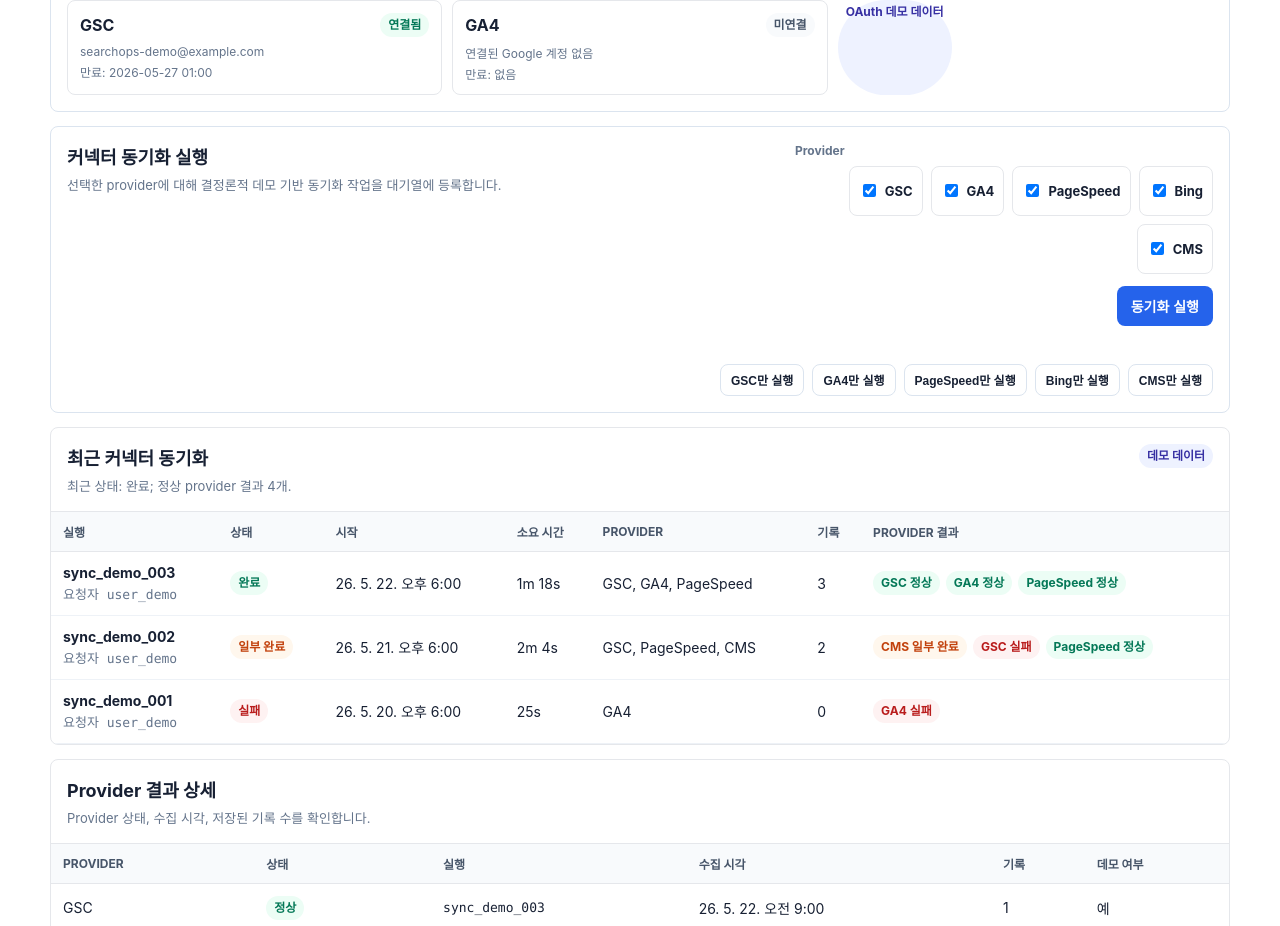
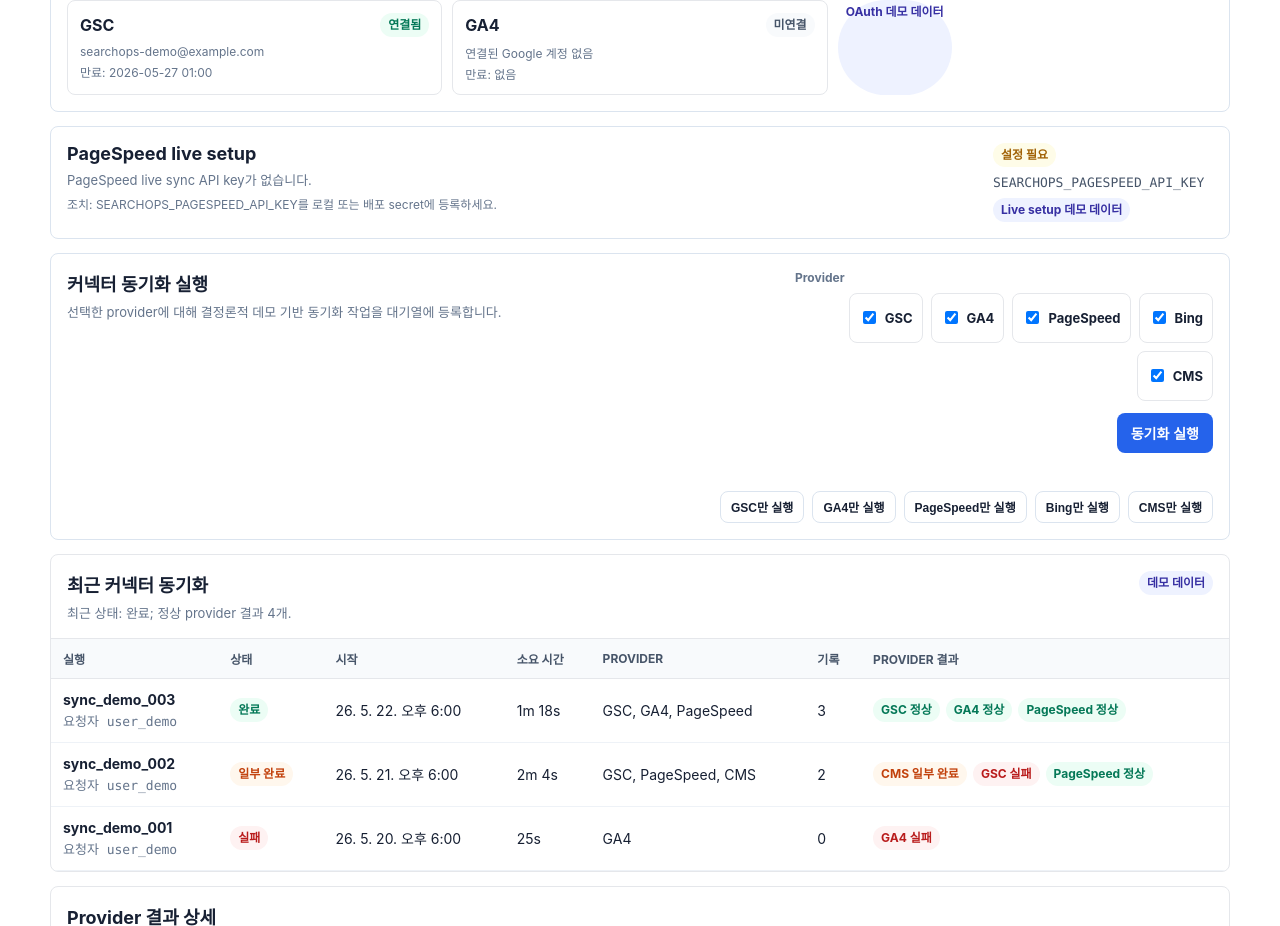
Before and after one commit to kionya/searchops-ai, a Next.js app in the folder apps/web/: page /sites/1/connectors in a window 1280 px wide. Shown: the part 800-1726 px from the top of the page. Built offline with nearby package versions, Linux system fonts and the light colour scheme.

Commit message:
feat: show PageSpeed live setup status

```diff
--- a/apps/web/app/sites/[siteId]/connectors/page.tsx
+++ b/apps/web/app/sites/[siteId]/connectors/page.tsx
@@ -15,6 +15,13 @@ import {
   thStyle
 } from "../../../../src/dashboard-table-styles";
 import { formatBooleanLabel, formatStatusLabel } from "../../../../src/korean-labels";
+import {
+  formatConnectorLiveSetupStatus,
+  getConnectorLiveSetupTone,
+  getPageSpeedLiveSetupCheck,
+  loadConnectorLiveSetupData,
+  type ConnectorLiveSetupTone
+} from "../../../../src/connector-live-setup";
 import {
   formatConnectorOAuthDate,
   formatConnectorOAuthStatus,
@@ -56,12 +63,14 @@ interface ConnectorsPageProps {
 export default async function ConnectorsPage({ params, searchParams }: ConnectorsPageProps) {
   const { siteId } = await params;
   const triggerSearchParams = await searchParams;
-  const [history, oauthData] = await Promise.all([
+  const [history, oauthData, liveSetupData] = await Promise.all([
     loadConnectorSyncHistory(siteId),
-    loadConnectorOAuthData(siteId)
+    loadConnectorOAuthData(siteId),
+    loadConnectorLiveSetupData()
   ]);
   const summary = summarizeConnectorSyncHistory(history);
   const oauthStatuses = summarizeConnectorOAuthProviders(oauthData.credentials);
+  const pageSpeedSetupCheck = getPageSpeedLiveSetupCheck(liveSetupData.report);
   const allResults = Object.values(history.resultsByRunId).flat();
   const runsById = new Map(history.runs.map((run) => [run.id, run]));
   const triggerFeedback = getConnectorSyncTriggerFeedback(
@@ -88,6 +97,11 @@ export default async function ConnectorsPage({ params, searchParams }: Connector
         oauthSource={oauthData.source}
         oauthStatuses={oauthStatuses}
         siteId={siteId}
+      />
+      <PageSpeedSetupPanel
+        errorMessage={liveSetupData.errorMessage}
+        pageSpeedCheck={pageSpeedSetupCheck}
+        source={liveSetupData.source}
       />
       <ConnectorSyncTriggerPanel siteId={siteId} triggerFeedback={triggerFeedback} />
       <section aria-label="커넥터 동기화 실행" style={tableSectionStyle}>
@@ -238,6 +252,54 @@ export default async function ConnectorsPage({ params, searchParams }: Connector
           </table>
         </div>
       </section>
+    </section>
+  );
+}
+
+function PageSpeedSetupPanel({
+  errorMessage,
+  pageSpeedCheck,
+  source
+}: {
+  readonly errorMessage: string | null;
+  readonly pageSpeedCheck: ReturnType<typeof getPageSpeedLiveSetupCheck>;
+  readonly source: string;
+}) {
+  return (
+    <section aria-label="PageSpeed live setup" style={liveSetupPanelStyle}>
+      <div>
+        <h3 style={{ fontSize: 18, margin: 0 }}>PageSpeed live setup</h3>
+        <p style={{ ...mutedTextStyle, fontSize: 13, marginTop: 6 }}>
+          {pageSpeedCheck.summary}
+        </p>
+        <p style={{ ...mutedTextStyle, fontSize: 12, marginTop: 6 }}>
+          조치: {pageSpeedCheck.nextAction}
+        </p>
+        {errorMessage ? (
+          <p style={{ color: "#b91c1c", fontSize: 13, marginTop: 8 }}>
+            Live setup 조회 실패: {errorMessage}
+          </p>
+        ) : null}
+      </div>
+      <div style={liveSetupStatusBoxStyle}>
+        <LiveSetupStatusPill
+          label={formatConnectorLiveSetupStatus(pageSpeedCheck.status)}
+          tone={getConnectorLiveSetupTone(pageSpeedCheck.status)}
+        />
+        <span style={{ ...codeTextStyle, color: "#475569", marginTop: 8 }}>
+          {pageSpeedCheck.envKeys.join(", ")}
+        </span>
+        <span
+          style={{
+            ...pillStyle,
+            background: source === "api" ? "#ecfdf5" : "#eef2ff",
+            color: source === "api" ? "#047857" : "#3730a3",
+            marginTop: 8
+          }}
+        >
+          {source === "api" ? "Live setup API 데이터" : "Live setup 데모 데이터"}
+        </span>
+      </div>
     </section>
   );
 }
@@ -430,6 +492,23 @@ function OAuthStatusPill({
   return <span style={{ ...pillStyle, ...toneStyle }}>{label}</span>;
 }
 
+function LiveSetupStatusPill({
+  label,
+  tone
+}: {
+  readonly label: string;
+  readonly tone: ConnectorLiveSetupTone;
+}) {
+  const toneStyle = {
+    missing: { background: "#fefce8", color: "#a16207" },
+    ready: { background: "#ecfdf5", color: "#047857" },
+    risk: { background: "#fef2f2", color: "#b91c1c" },
+    warning: { background: "#fff7ed", color: "#c2410c" }
+  }[tone];
+
+  return <span style={{ ...pillStyle, ...toneStyle }}>{label}</span>;
+}
+
 function formatDateTime(isoDate: string | null) {
   if (isoDate === null) {
     return "대기 중";
@@ -451,6 +530,24 @@ const oauthPanelStyle = {
   gridTemplateColumns: "minmax(0, 1fr) auto",
   marginTop: 14,
   padding: 16
+} as const;
+
+const liveSetupPanelStyle = {
+  alignItems: "start",
+  border: "1px solid #dbe4ef",
+  borderRadius: 8,
+  display: "grid",
+  gap: 16,
+  gridTemplateColumns: "minmax(0, 1fr) auto",
+  marginTop: 14,
+  padding: 16
+} as const;
+
+const liveSetupStatusBoxStyle = {
+  alignItems: "flex-start",
+  display: "flex",
+  flexDirection: "column",
+  minWidth: 220
 } as const;
 
 const oauthButtonGroupStyle = {
--- /dev/null
+++ b/apps/web/src/connector-live-setup.ts
@@ -0,0 +1,125 @@
+import {
+  ConnectorLiveSetupReportSchema,
+  type ConnectorLiveSetupCheck,
+  type ConnectorLiveSetupReport,
+  type ConnectorLiveSetupStatus
+} from "@searchops/types";
+
+import { getApiBaseUrl } from "./api-base-url";
+
+export type ConnectorLiveSetupSource = "api" | "fixture";
+export type ConnectorLiveSetupTone = "missing" | "ready" | "risk" | "warning";
+
+export interface ConnectorLiveSetupData {
+  readonly errorMessage: string | null;
+  readonly report: ConnectorLiveSetupReport;
+  readonly source: ConnectorLiveSetupSource;
+}
+
+export async function loadConnectorLiveSetupData(): Promise<ConnectorLiveSetupData> {
+  const apiBaseUrl = getApiBaseUrl();
+  if (apiBaseUrl === null) {
+    return createDemoConnectorLiveSetupData();
+  }
+
+  try {
+    const response = await fetch(`${apiBaseUrl}/ops/connector-live-setup`, {
+      cache: "no-store"
+    });
+    if (!response.ok) {
+      throw new Error(`Connector live setup request failed: ${response.status}`);
+    }
+
+    return {
+      errorMessage: null,
+      report: ConnectorLiveSetupReportSchema.parse(await response.json()),
+      source: "api"
+    };
+  } catch (error) {
+    return {
+      ...createDemoConnectorLiveSetupData(),
+      errorMessage:
+        error instanceof Error ? error.message : "Connector live setup request failed"
+    };
+  }
+}
+
+export function createDemoConnectorLiveSetupData(): ConnectorLiveSetupData {
+  return {
+    errorMessage: null,
+    report: ConnectorLiveSetupReportSchema.parse({
+      generatedAt: "2026-05-27T00:00:00.000Z",
+      environment: "local",
+      liveExternalApis: "disabled",
+      canRunFixtureMode: true,
+      canRunLiveConnectorSync: false,
+      checks: [
+        {
+          id: "pagespeed-live-credential",
+          area: "pagespeed",
+          title: "PageSpeed live credential",
+          status: "needs_provisioning",
+          summary: "PageSpeed live sync API key가 없습니다.",
+          nextAction: "SEARCHOPS_PAGESPEED_API_KEY를 로컬 또는 배포 secret에 등록하세요.",
+          envKeys: ["SEARCHOPS_PAGESPEED_API_KEY"]
+        }
+      ],
+      summary: {
+        ready: 0,
+        configured: 0,
+        needsProvisioning: 1,
+        warnings: 0,
+        blocked: 0,
+        total: 1
+      }
+    }),
+    source: "fixture"
+  };
+}
+
+export function getPageSpeedLiveSetupCheck(
+  report: ConnectorLiveSetupReport,
+): ConnectorLiveSetupCheck {
+  const fallback = createDemoConnectorLiveSetupData().report.checks.find(
+    (check) => check.id === "pagespeed-live-credential",
+  );
+  if (fallback === undefined) {
+    throw new Error("PageSpeed live setup fixture is missing.");
+  }
+
+  return (
+    report.checks.find((check) => check.id === "pagespeed-live-credential") ??
+    report.checks.find((check) => check.area === "pagespeed") ??
+    fallback
+  );
+}
+
+export function formatConnectorLiveSetupStatus(status: ConnectorLiveSetupStatus) {
+  const labels = {
+    blocked: "차단됨",
+    configured: "구성됨",
+    needs_provisioning: "설정 필요",
+    ready: "준비됨",
+    warning: "주의"
+  } as const satisfies Record<ConnectorLiveSetupStatus, string>;
+
+  return labels[status];
+}
+
+export function getConnectorLiveSetupTone(
+  status: ConnectorLiveSetupStatus,
+): ConnectorLiveSetupTone {
+  if (status === "ready" || status === "configured") {
+    return "ready";
+  }
+
+  if (status === "needs_provisioning") {
+    return "missing";
+  }
+
+  if (status === "warning") {
+    return "warning";
+  }
+
+  return "risk";
+}
```
Also changed, not shown: 3 other files (tests, documents, lock files or other folders).
